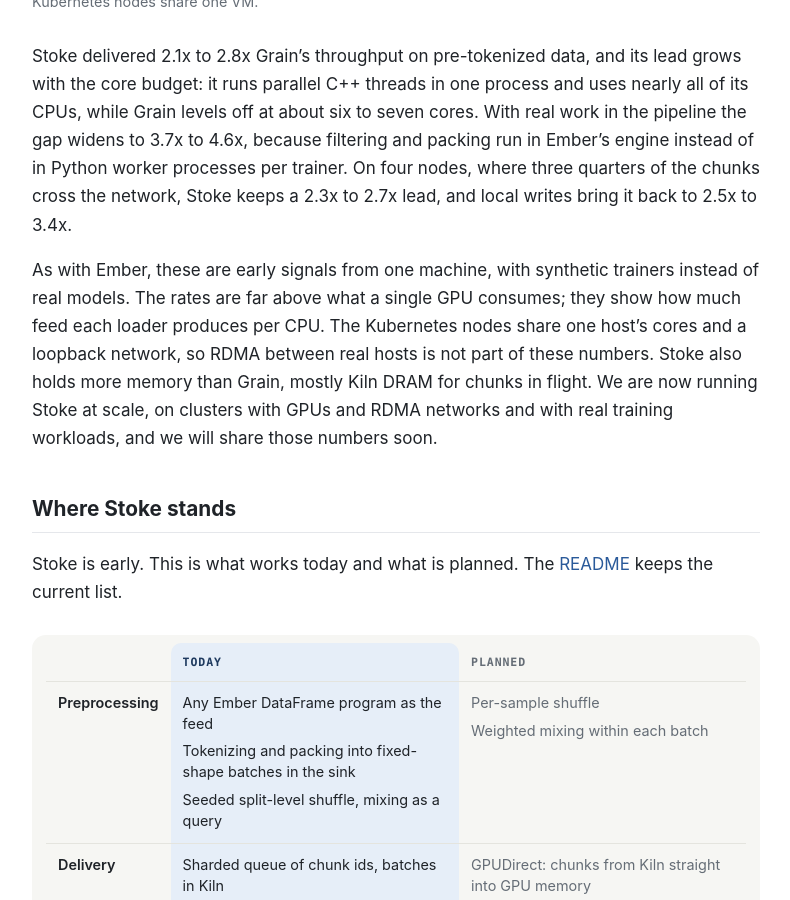
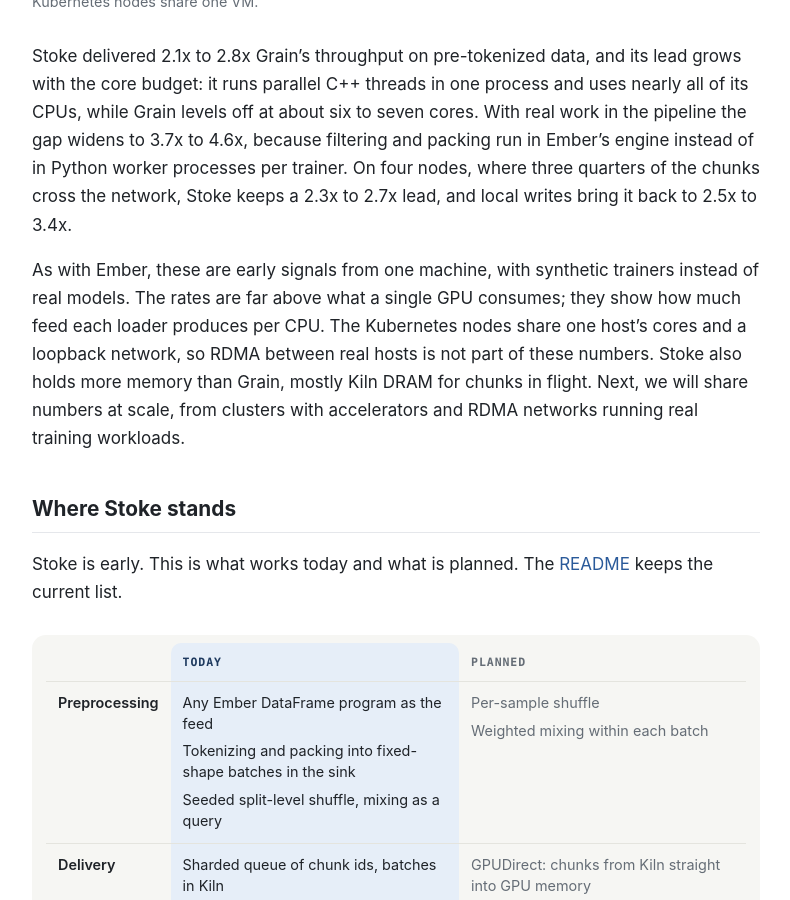
Before and after one commit to agentic-data-infra/agentic-data-infra.github.io, a Jekyll site: the page built from _posts/2026-11-24-introducing-stoke.md, in a window 1280 px wide and 900 px high, scrolled down 6234 px. Shown: the whole window, without its empty margins (244-1034 px from the left). Built offline with Jekyll 4.4.1, drawn with Linux system fonts in a browser that asks for light colours.

Commit message:
Stoke post: use the coordinator's wording for the at-scale sentence
Co-Authored-By: Claude Opus 5.5 <noreply@anthropic.com>
Claude-Session: https://claude.ai/code/session_017aj1A4oWBGi1xn4WsgSJm5

```diff
--- a/_posts/2026-11-24-introducing-stoke.md
+++ b/_posts/2026-11-24-introducing-stoke.md
@@ -231,9 +231,9 @@ trainers instead of real models. The rates are far above what a single GPU
 consumes; they show how much feed each loader produces per CPU. The
 Kubernetes nodes share one host's cores and a loopback network, so RDMA
 between real hosts is not part of these numbers. Stoke also holds more
-memory than Grain, mostly Kiln DRAM for chunks in flight. We are now running
-Stoke at scale, on clusters with GPUs and RDMA networks and with real
-training workloads, and we will share those numbers soon.
+memory than Grain, mostly Kiln DRAM for chunks in flight. Next, we will
+share numbers at scale, from clusters with accelerators and RDMA networks
+running real training workloads.
 
 ## Where Stoke stands
 
```
